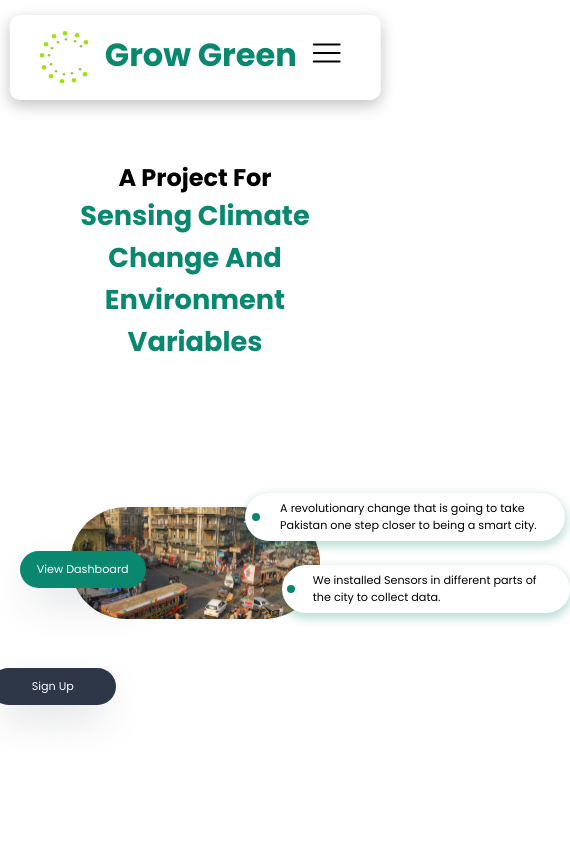
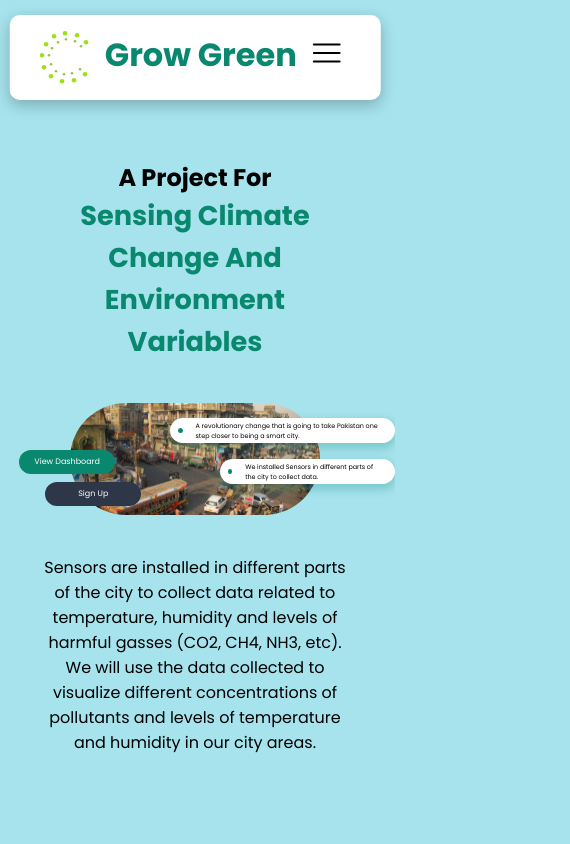
Before and after one commit to HarisSp4rk/growgreen, a React (Vite) app: page / in a window 390 px wide. Shown: the top 844 px of the page, 570 px wide, since content can reach past the window. Built offline with nearby package versions, Linux system fonts and the light colour scheme.

Commit message:
Some Updates in IntroStyles

```diff
--- a/src/Components/Intro/IntroStyles.css
+++ b/src/Components/Intro/IntroStyles.css
@@ -122,9 +122,9 @@
 
 
 @media screen and (max-width: 1065px) {
-    /* body {
-        background-color: red;
-    } */
+    body {
+        background-color: rgb(166, 227, 237);
+    }
 
     .intro-top-text h1 {
         font-size: 1.7rem;
@@ -170,6 +170,11 @@
         top: 20%;
     }
 
+    .intro-bottom-text {
+        width: 100%;
+        margin: auto;
+    }
+
     /* .button1,
     .button2 {
         right: 0;
@@ -205,3 +210,49 @@
     }
 
 } */
+
+@media screen and (max-width: 1065px) {
+    .intro-image{
+        height:12rem;
+        }
+
+        .intro-image button {
+            width: 6rem;
+            height: 1.5rem;
+            font-size: 0.5rem;
+        }
+
+        .button1 {
+            right: 32%;
+            top: 43%;
+        }
+
+        .button2 {
+        right: 60%;
+        top: 60%;
+        }
+
+
+        .intro-image-div1 {
+            width: 90%;
+            top: 14%;
+            left: 40%;
+        }
+
+        .intro-image-inner-divs {
+            font-size: 0.4rem;
+            height: 1.6rem;
+        }
+
+        .small-circle {
+            width: 0.3rem;
+            height: 0.3rem;
+            margin: auto auto auto 0.5rem;
+        }
+
+        .intro-image-div2 {
+            width: 70%;
+            left: 60%;
+            top: 22%;
+        }
+}
```
